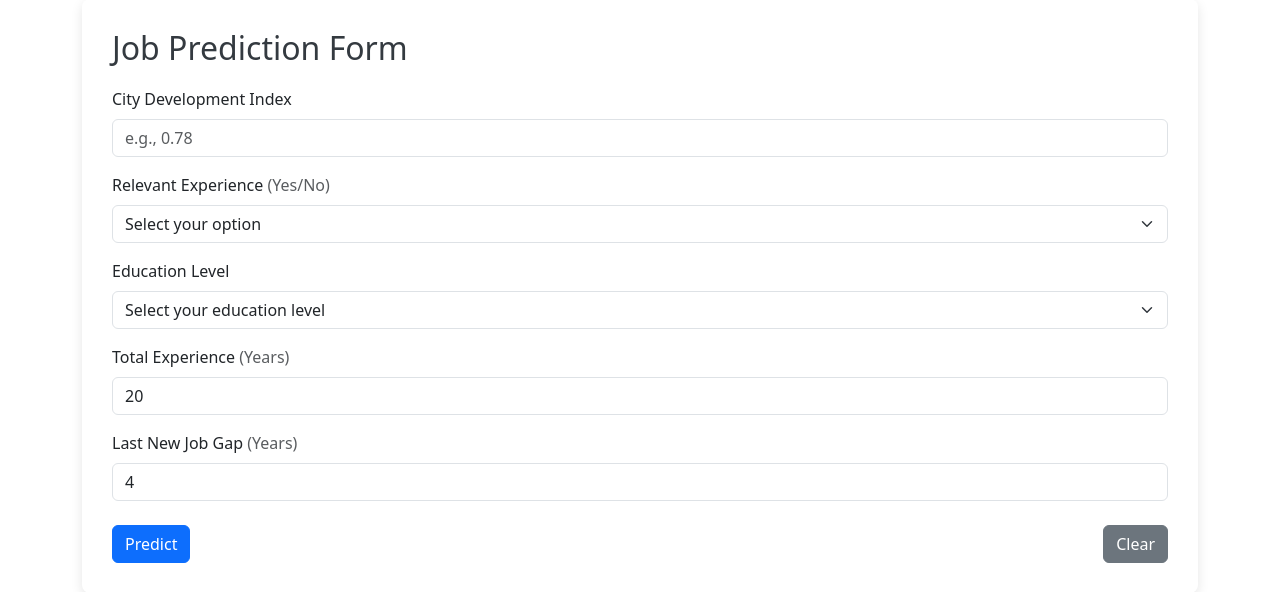
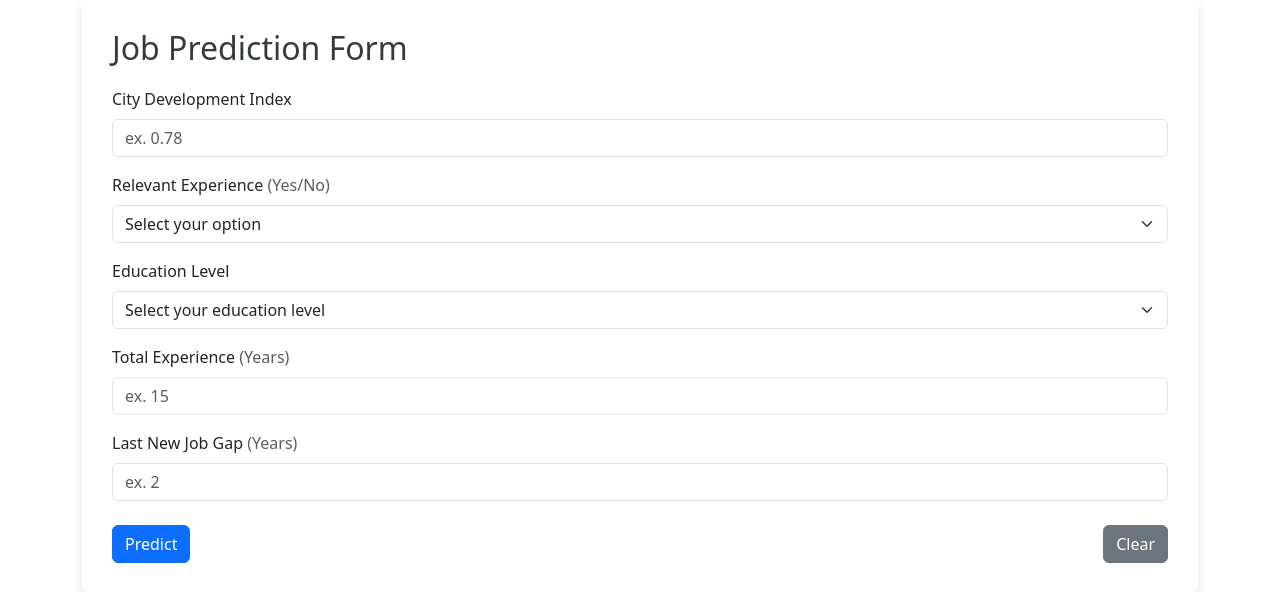
Before and after one commit to IT22106360/QuantaML-FDM-Employee-Retention, a Flask app: page / in a window 1280 px wide. Shown: the part 310-902 px from the top of the page. Run offline with Flask 3, Linux system fonts and the light colour scheme; parts of the project's set-up code (start-up, migrations or seed data) failed here and were passed over.

Commit message:
Update index.html

```diff
--- a/templates/index.html
+++ b/templates/index.html
@@ -259,7 +259,7 @@
                         <div class="mb-3">
                             <label for="city_development_index" class="form-label">City Development Index</label>
                             <input type="number" step="0.01" class="form-control" id="city_development_index"
-                                name="city_development_index" placeholder="e.g., 0.78" min="0" max="1" required>
+                                name="city_development_index" placeholder="ex. 0.78" min="0" max="1" required>
                             <div class="error-message" id="city-development-error">Please enter a value between 0 and 1.
                             </div>
                         </div>
@@ -290,7 +290,7 @@
                             <label for="total_experience" class="form-label">Total Experience <span
                                     class="text-muted">(Years)</span></label>
                             <input type="number" class="form-control" id="total_experience" name="total_experience"
-                                placeholder="e.g., 2" min="0" max="60" required value="20">
+                                placeholder="ex. 15" min="0" max="60" required>
                             <div class="error-message" id="total-experience-error">Total experience must be an integer
                                 between 0 and 60.</div>
                         </div>
@@ -299,7 +299,7 @@
                             <label for="last_new_job_gap" class="form-label">Last New Job Gap <span
                                     class="text-muted">(Years)</span></label>
                             <input type="number" class="form-control" id="last_new_job_gap" name="last_new_job_gap"
-                                placeholder="e.g., 3" min="0" max="60" required value="4">
+                                placeholder="ex. 2" min="0" max="60" required>
                             <div class="error-message" id="last-job-gap-error">Last new job gap must be an integer
                                 between 0 and 60.</div>
                         </div>
```
